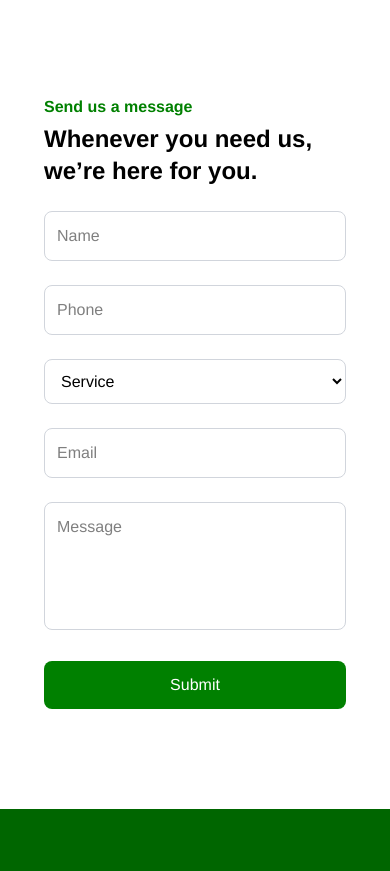
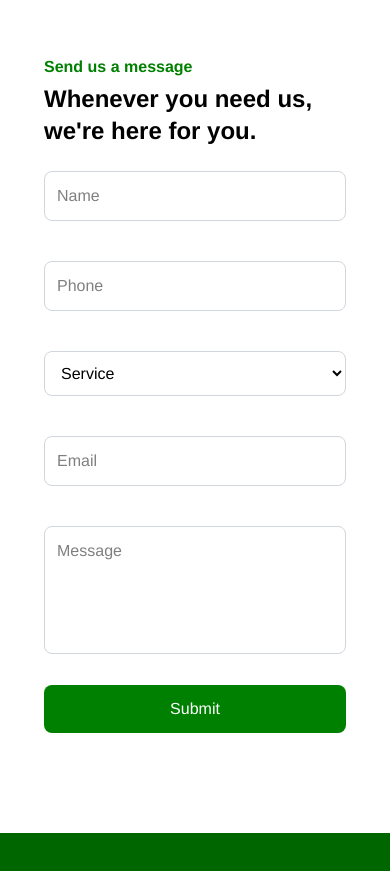
Before and after one commit to MihailoTerzic/Tackles, a Next.js app: page /contact in a window 390 px wide. Shown: the part 1444-2315 px from the top of the page. Built offline with nearby package versions, Linux system fonts and the light colour scheme.

Commit message:
contact fix

```diff
--- a/app/contact/page.js
+++ b/app/contact/page.js
@@ -28,15 +28,15 @@ export default function ContactPage() {
           For immediate assistance, please call. For project quotes, please use the form.
         </p>
 
-        <div className="max-w-7xl mx-auto flex flex-col  lg:flex-row gap-16 justify-between items-center">
+        <div className="max-w-7xl mx-auto flex flex-col lg:flex-row gap-16 justify-between">
           {/* Info Block */}
-          <div className="space-y-10 w-full lg:w-1/2 bg-gray-100 p-5 rounded-2xl">
-            <div>
+          <div className="flex flex-col w-full lg:w-1/2 bg-gray-100 p-5 rounded-2xl">
+            <div className="mb-10">
               <p className="text-[#008000] font-semibold mb-2">Get In Touch</p>
               <h2 className="text-3xl font-bold">Get Closer Now</h2>
             </div>
 
-            <div className="space-y-8">
+            <div className="space-y-8 flex-grow">
               <div className="space-y-1">
                 <div className="flex items-center gap-4">
                   <Image src="/contact/phone.png" width={40} height={40} alt="phone" />
@@ -61,12 +61,12 @@ export default function ContactPage() {
                 <p className="text-lg text-gray-800 pl-10">01 Ontario Tower Business Bay</p>
               </div>
 
-              <div className="pt-4">
+              <div className="pt-4 flex-grow">
                 <iframe
                   src="https://www.google.com/maps/embed?pb=!1m18!1m12!1m3!1d3610.527030694837!2d55.2618246!3d25.185443299999996!2m3!1f0!2f0!3f0!3m2!1i1024!2i768!4f13.1!3m3!1m2!1s0x3e5f69d103361679%3A0x13f2d0058a5050cf!2sOntario%20Tower%20-%20Business%20Bay%20-%20Dubai%20-%20United%20Arab%20Emirates!5e0!3m2!1sen!2srs!4v1746631852764!5m2!1sen!2srs"
                   width="100%"
-                  height="300"
-                  style={{ border: 0 }}
+                  height="100%"
+                  style={{ border: 0, minHeight: '300px' }}
                   allowFullScreen=""
                   loading="lazy"
                   referrerPolicy="no-referrer-when-downgrade"
@@ -77,12 +77,13 @@ export default function ContactPage() {
           </div>
 
           {/* Contact Form */}
-          <form className="w-full lg:w-1/2 max-w-lg  p-5  space-y-6 mt-10 lg:mt-0">
+          <form className="flex flex-col w-full lg:w-1/2 max-w-lg p-5 space-y-6 justify-between">
             <div className="space-y-1">
               <p className="text-[#008000] font-semibold">Send us a message</p>
-              <h3 className="text-2xl font-bold">Whenever you need us, we’re here for you.</h3>
+              <h3 className="text-2xl font-bold">Whenever you need us, we're here for you.</h3>
             </div>
 
+            <div className="space-y-10 flex-grow">
               <input
                 type="text"
                 name="name"
@@ -125,9 +126,11 @@ export default function ContactPage() {
                 onChange={handleChange}
                 className="w-full border border-gray-300 p-3 rounded-lg h-32 resize-none focus:outline-none focus:ring-2 focus:ring-[#008000]"
               ></textarea>
+            </div>
+
             <button
               type="submit"
-              className="w-full bg-[#008000] hover:scale-105 hover:font-bold text-white py-3 rounded-lg hover:bg-[#008000] transition"
+              className="w-full bg-[#008000] hover:scale-105 hover:font-bold text-white py-3 rounded-lg hover:bg-[#008000] transition mt-auto"
             >
               Submit
             </button>
```
Lines whose indentation alone changed are shown as unchanged.
